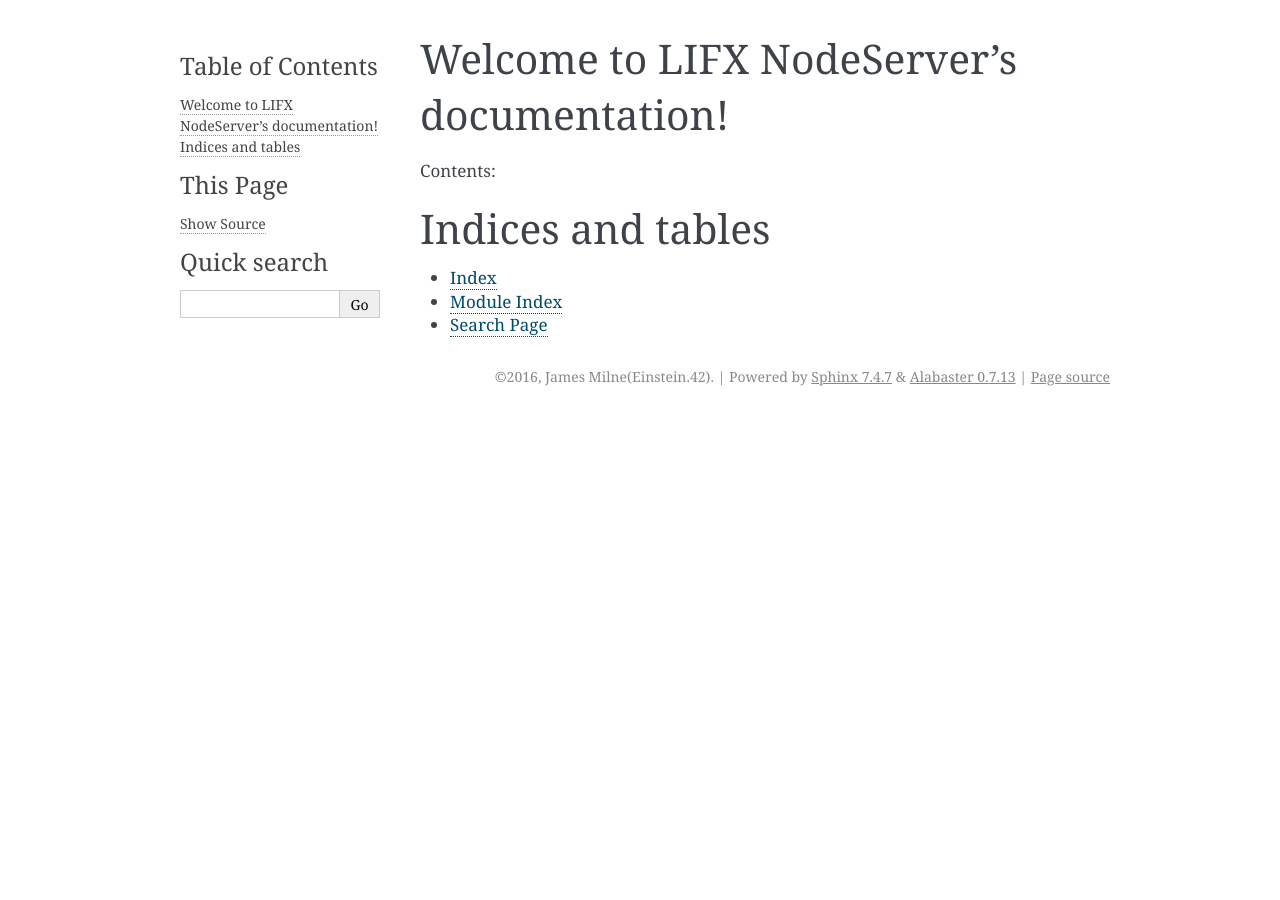
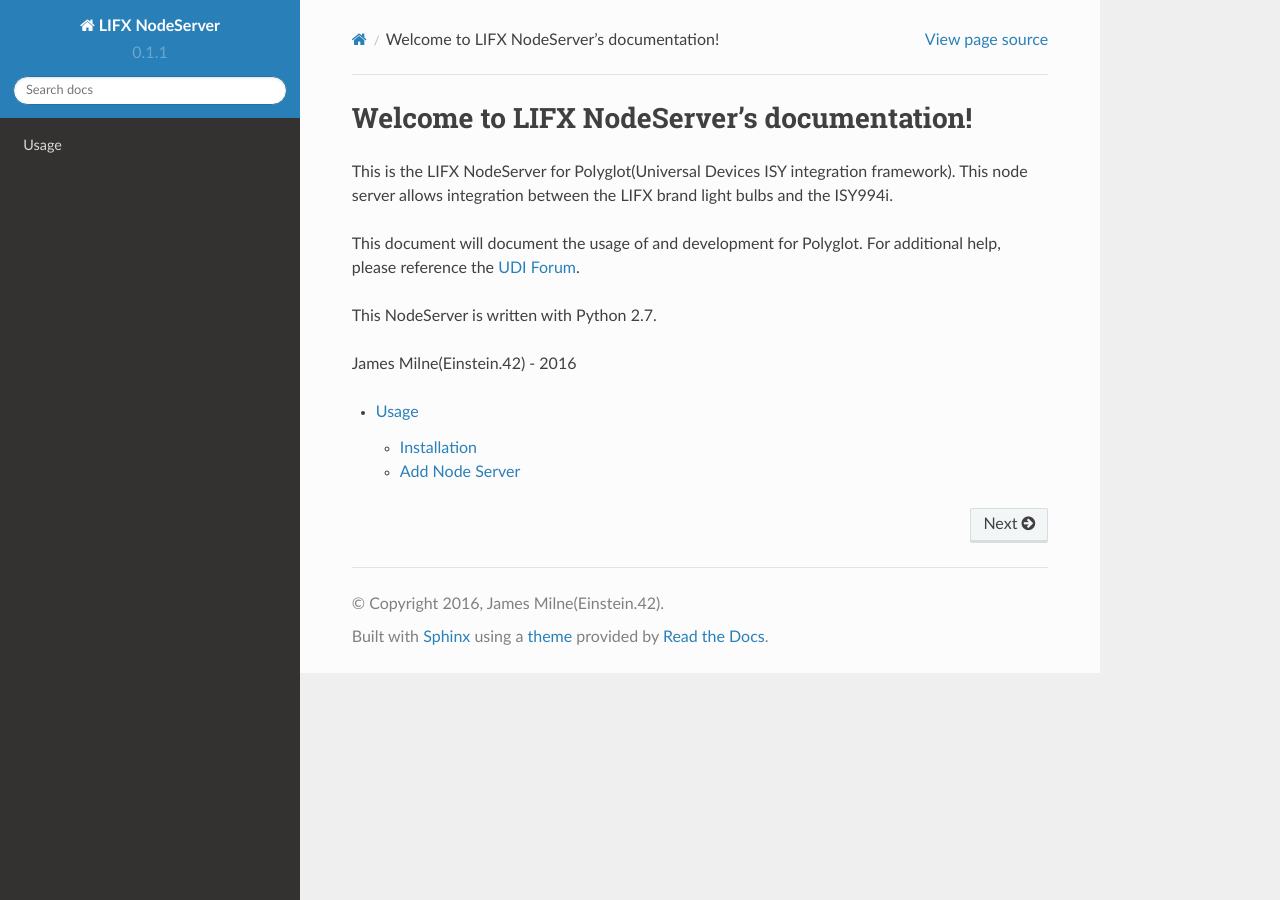
Before and after one commit to Einstein42/lifx-nodeserver, a Sphinx documentation site: the page built from docs/index.rst, in a window 1280 px wide. Built offline with Sphinx 7.4.7 and the Read the Docs theme 2.0.0, drawn with Linux system fonts in a browser that asks for light colours.

Commit message:
Documentation update

```diff
--- a/docs/conf.py
+++ b/docs/conf.py
@@ -15,6 +15,10 @@
 import sys
 import os
 import shlex
+import mock
+MOCK_MODULES = ['polyglot.nodeserver_api','polyglot']
+for mod_name in MOCK_MODULES:
+    sys.modules[mod_name] = mock.Mock()
 
 # If extensions (or modules to document with autodoc) are in another directory,
 # add these directories to sys.path here. If the directory is relative to the
@@ -31,6 +35,7 @@
 # ones.
 extensions = [
     'sphinx.ext.autodoc',
+    'sphinx.ext.viewcode',
 ]
 
 # Add any paths that contain templates here, relative to this directory.
@@ -57,16 +62,18 @@
 # built documents.
 #
 # The short X.Y version.
-version = '0.1'
+version = '0.1.1'
 # The full version, including alpha/beta/rc tags.
 release = '0.1.1'
 
+# Document Classes and Methods
+#autoclass_content = '
 # The language for content autogenerated by Sphinx. Refer to documentation
 # for a list of supported languages.
 #
 # This is also used if you do content translation via gettext catalogs.
 # Usually you set "language" from the command line for these cases.
-language = None
+language = 'en'
 
 # There are two options for replacing |today|: either, you set today to some
 # non-false value, then it is used:
@@ -110,7 +117,7 @@
 
 # The theme to use for HTML and HTML Help pages.  See the documentation for
 # a list of builtin themes.
-html_theme = 'alabaster'
+html_theme = 'sphinx_rtd_theme'
 
 # Theme options are theme-specific and customize the look and feel of a theme
 # further.  For a list of options available for each theme, see the
@@ -155,7 +162,7 @@
 #html_use_smartypants = True
 
 # Custom sidebar templates, maps document names to template names.
-#html_sidebars = {}
+html_sidebars = {'**': ['globaltoc.html', 'relations.html', 'sourcelink.html', 'searchbox.html'], }
 
 # Additional templates that should be rendered to pages, maps page names to
 # template names.
--- a/docs/index.rst
+++ b/docs/index.rst
@@ -6,16 +6,18 @@
 Welcome to LIFX NodeServer's documentation!
 ===========================================
 
-Contents:
+This is the LIFX NodeServer for Polyglot(Universal Devices ISY integration framework).
+This node server allows integration between the LIFX brand light bulbs and the ISY994i.
+
+This document will document the usage of and development for Polyglot. For
+additional help, please reference the `UDI Forum
+<http://forum.universal-devices.com/forum/111-polyglot/>`_.
+
+This NodeServer is written with Python 2.7.
+
+James Milne(Einstein.42) - 2016
 
 .. toctree::
    :maxdepth: 2
 
-
-
-Indices and tables
-==================
-
-* :ref:`genindex`
-* :ref:`modindex`
-* :ref:`search`
+   usage
--- /dev/null
+++ b/docs/usage.rst
@@ -0,0 +1,73 @@
+Usage
+=====
+
+Installation
+~~~~~~~~~~~~
+
+To run the current version you should pull the default branch of outback-inverter. The `github page is here
+<https://github.com/Einstein42/lifx-nodeserver>`_.
+
+.. code-block:: bash
+
+    # Install the bitstring required package this is needed for talking to the LIFXLan protocols
+	sudo pip install bitstring
+
+    # Go to your Polyglot/config/node_servers/ folder
+	git clone https://github.com/Einstein42/lifx-nodeserver.git
+
+	# Restart Polyglot to recognize the new Node Server type.
+	sudo systemctl restart polyglot
+
+Now that Polyglot is restarted. Login to your Polyglot admin page::
+
+    http://<ip address>:8080
+
+Add Node Server
+~~~~~~~~~~~~~~~
+.. image:: _static/add_nodeserver.png
+   :scale: 50 %
+   :align: center
+
+Click on Add Node Server once you login to your Polyglot admin interface. Select the
+LIFX node server type. Name it something logical... like LIFX, and select
+a node server id between 1-10 that is currently unused in both Polyglot and the ISY.
+
+.. image:: _static/add_nodeserver_2.png
+   :scale: 50 %
+   :align: center
+
+Once the nodeserver is active you will see its status as 'running' in the top left corner. Under
+the name in bold, you will notice the node server number, in this case 1 and the Base URL.
+Click the down arrow icon to download the profile.zip to your desktop, which we will import
+into the ISY shortly. Copy the Base URL to your clipboard and remember the ID number then
+login to the ISY.
+
+.. image:: _static/nodeserver.png
+   :scale: 50 %
+   :align: center
+
+In the ISY click on the **Node Servers** menu option, then configure and finally the ID
+number you remembered from the previous step and Network Connection.
+
+Profile name does not have to be the same as the node server name in Polyglot, but it makes
+sense to make them match. UserID and Password are the login credentials of the Polyglot
+admin. Base URL we copied from Polyglot in the step above. Host name and port are the
+IP and port you used to connect to the Polyglot admin page. Leave SSL unchecked, Timeout
+and Isy User leave at 0.
+
+Click the **Upload Profile** button at the bottom and select the profile.zip that we downloaded
+from Polyglot.
+
+.. image:: _static/isy_node.png
+   :scale: 75 %
+   :align: center
+
+Now reboot the ISY by going to *Configuration* > *System* > *Reboot*.
+
+Once the ISY is back up, restart Polyglot.
+
+.. code-block:: bash
+
+    sudo systemctl restart polyglot
+
+You should now see the LIFX devices start populating is the ISY for consumption in programs. Enjoy!
--- a/instructions.txt
+++ b/instructions.txt
@@ -1 +1 @@
-Nest Instructions go here.
+http://lifx-nodeserver.readthedocs.io/
```
Also changed, not shown: README.md (+4 -10 lines), docs/_static/add_nodeserver.png (added), docs/_static/add_nodeserver_2.png (added), docs/_static/isy_node.png (added), docs/_static/nodeserver.png (added).
